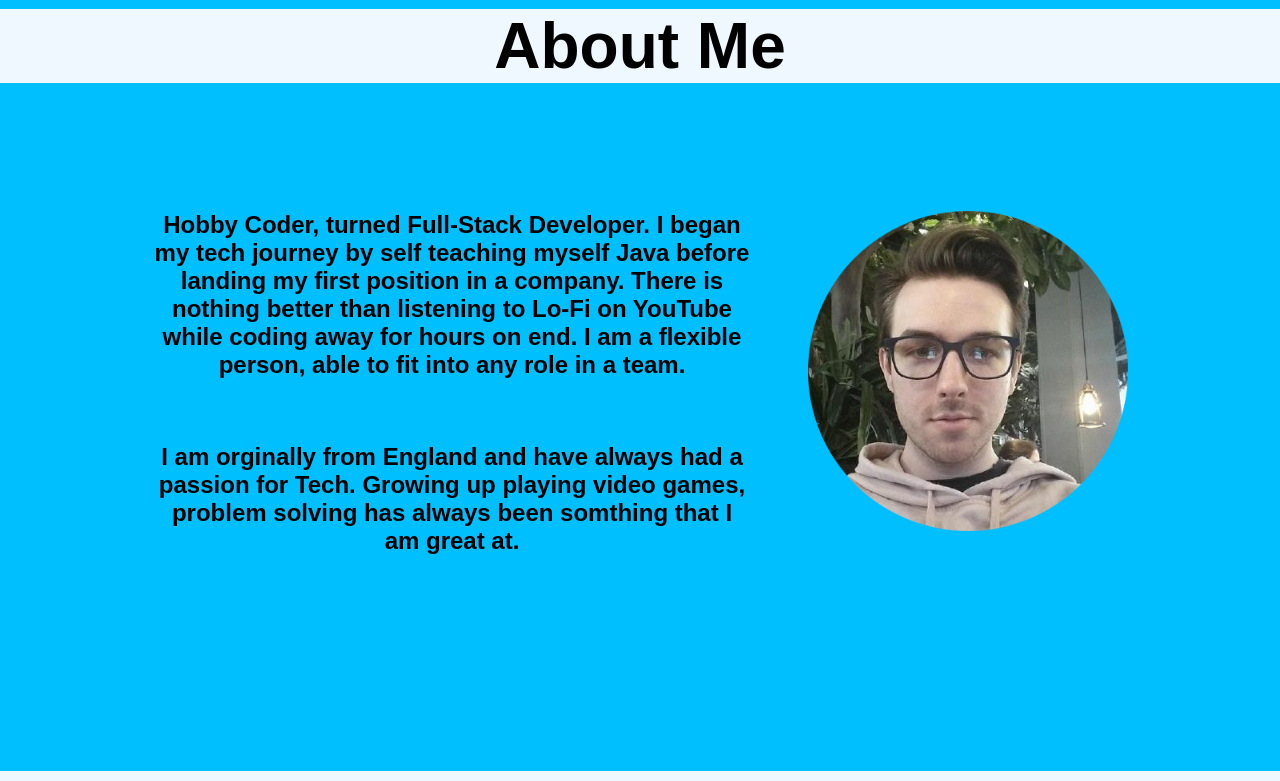
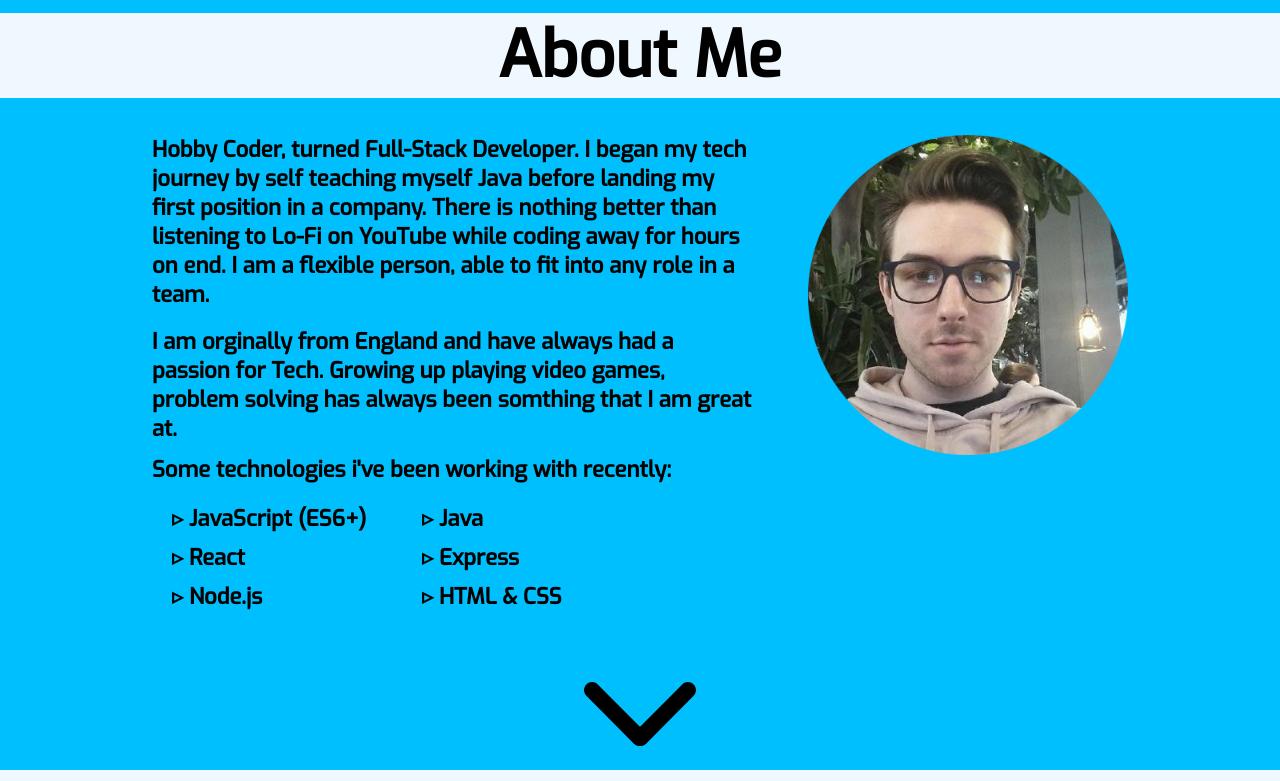
Before and after one commit to MichaelWearing/Portfolio, a React (Create React App) app: page / in a window 1280 px wide. Shown: the part 800-1581 px from the top of the page. Built offline with nearby package versions, Linux system fonts and the light colour scheme.

Commit message:
Changed font and added arrow and skills to about section

```diff
--- a/public/index.html
+++ b/public/index.html
@@ -4,7 +4,7 @@
     <meta charset="utf-8" />
     <link rel="icon" href="%PUBLIC_URL%/favicon.ico" />
     <link rel="preconnect" href="https://fonts.gstatic.com">
-    <link href="https://fonts.googleapis.com/css2?family=Dosis:wght@700&display=swap" rel="stylesheet">
+    <link href="https://fonts.googleapis.com/css2?family=Exo:wght@500&display=swap" rel="stylesheet">
     <meta name="viewport" content="width=device-width, initial-scale=1" />
     <meta name="theme-color" content="#000000" />
     <meta
--- a/src/components/About/AboutElements.js
+++ b/src/components/About/AboutElements.js
@@ -1,4 +1,5 @@
-import styled from "styled-components";
+import styled, { keyframes } from "styled-components";
+import { Link } from "react-scroll";
 
 export const AboutH1 = styled.h1`
   background: aliceblue;
@@ -6,7 +7,7 @@ export const AboutH1 = styled.h1`
   text-align: center;
   font-size: 8vh;
 
-  ${'' /* padding-bottom: 7vh; */}
+  ${"" /* padding-bottom: 7vh; */}
 `;
 
 export const AboutContent = styled.div`
@@ -16,7 +17,7 @@ export const AboutContent = styled.div`
   border-radius: 16px;
   margin: auto;
   max-width: 61em;
-  min-height: 86vh;
+  min-height: 70vh;
   align-content: center;
 `;
 
@@ -27,27 +28,27 @@ export const AboutText = styled.div`
 `;
 
 export const AboutText1 = styled.p`
-  ${'' /* background: deepskyblue; */}
+  ${"" /* background: deepskyblue; */}
 
-  ${'' /* padding: 0 400px; */}
-  padding-bottom: 8vh;
-  text-align: center;
-  font-size: 24px;
-  min-height: 25vh;
+  ${"" /* padding: 0 400px; */}
+  ${'' /* padding-bottom: 8vh; */}
+  ${'' /* text-align: center; */}
+  font-size: 22px;
+  min-height: 24vh;
 
-  ${'' /* @media screen and (min-width: 1500px) {
+  ${"" /* @media screen and (min-width: 1500px) {
     padding: 0 550px;
   } */}
 `;
 export const AboutText2 = styled.p`
-  ${'' /* background: deepskyblue; */}
+  ${"" /* background: deepskyblue; */}
 
-  ${'' /* padding: 0 400px 43vh 400px; */}
-  text-align: center;
-  font-size: 24px;
-  min-height: 25vh;
+  ${"" /* padding: 0 400px 43vh 400px; */}
+  ${'' /* text-align: center; */}
+  font-size: 22px;
+  min-height: 16vh;
 
-  ${'' /* @media screen and (min-width: 1500px) {
+  ${"" /* @media screen and (min-width: 1500px) {
     padding: 0 550px;
   } */}
 `;
@@ -56,3 +57,61 @@ export const MikeyImg = styled.img`
   height: 20em;
   width: 20em;
 `;
+
+export const AboutSkills = styled.p`
+  font-size: 22px;
+  min-height: 18vh;
+
+  ${"" /* @media screen and (min-width: 1500px) {
+    padding: 0 550px;
+  } */}
+`;
+
+export const SkillList = styled.ul`
+  display: grid;
+  grid-template-columns: repeat(2, minmax(140px, 250px));
+  padding: 0px;
+  margin: 20px 0px 0px;
+  overflow: hidden;
+  list-style: none;
+`;
+export const Skill = styled.li`
+  position: relative;
+  margin-bottom: 10px;
+  padding-left: 20px;
+`;
+
+const bounce = keyframes`
+10%{
+  transform: translateY(-10vh);
+}
+30%{
+  transform: translateY(0vh);
+}
+70%{
+  transform: translateY(-10vh);
+}
+100%{
+  transform: translateY(0vh);
+}
+`;
+
+export const ArrowLink = styled(Link)`
+  cursor: pointer;
+
+  &:hover {
+    opacity: 0.7;
+  }
+
+  animation: ${bounce} 3s;
+`;
+
+export const InfoArrow = styled.img`
+  display: flex;
+
+  min-height: 14vh;
+
+  width: 100%;
+  height: 100px;
+  padding: 0 400px;
+`;
--- a/src/components/About/index.js
+++ b/src/components/About/index.js
@@ -1,15 +1,28 @@
 import React from "react";
 
 import mikey from "../../images/MikeyCircle.png";
+import arrow from "../../images/ArrowDown.svg";
 
-import { AboutH1, AboutContent, AboutText, AboutText1, AboutText2, MikeyImg } from "./AboutElements";
+import {
+  AboutH1,
+  AboutContent,
+  AboutText,
+  AboutText1,
+  AboutText2,
+  AboutSkills,
+  MikeyImg,
+  SkillList,
+  Skill,
+  ArrowLink,
+  InfoArrow
+} from "./AboutElements";
 
 export default function About() {
   return (
     <>
       <AboutH1 id="about">About Me</AboutH1>
-      <AboutContent >
-        <AboutText >
+      <AboutContent>
+        <AboutText>
           <AboutText1>
             Hobby Coder, turned Full-Stack Developer. I began my tech journey by
             self teaching myself Java before landing my first position in a
@@ -22,9 +35,23 @@ export default function About() {
             Growing up playing video games, problem solving has always been
             somthing that I am great at.
           </AboutText2>
+          <AboutSkills>
+            Some technologies i've been working with recently:
+            <SkillList>
+              <Skill>▹ JavaScript (ES6+)</Skill>
+              <Skill>▹ Java</Skill>
+              <Skill>▹ React</Skill>
+              <Skill>▹ Express</Skill>
+              <Skill>▹ Node.js</Skill>
+              <Skill>▹ HTML & CSS</Skill>
+            </SkillList>
+          </AboutSkills>
         </AboutText>
         <MikeyImg src={mikey} />
       </AboutContent>
+      <ArrowLink to="projects" smooth={true} offset={-50}>
+          <InfoArrow src={arrow} />
+        </ArrowLink>
     </>
   );
 }
--- a/src/components/Info/InfoElements.js
+++ b/src/components/Info/InfoElements.js
@@ -32,17 +32,52 @@ export const InfoPTag = styled.p`
   font-size: 2vh;
 `;
 
+const fadeIn = keyframes`
+from {
+  opacity: 0;
+}
+to {
+  opacity: 1;
+}
+`;
+/* const fadeIn = keyframes`
+0%{
+  opacity: 0;
+}
+20%{
+  opacity: 0.2;
+}
+40%{
+  opacity: 0.4;}
+60%{
+  opacity: 0.6;
+}
+80%{
+  opacity: 0.8;
+}
+100%{
+  opacity: 1;
+}
+`; */
+
 export const InfoGreeting = styled.p`
   color: deepskyblue;
   font-size: 4vh;
+
+  ${"" /* animation: ${fadeIn} 2s; */}
+  animation: ${fadeIn} 4s;
 `;
 
 export const InfoH1 = styled.h1`
   font-weight: 900;
   font-size: 12vh;
+
+  animation: ${fadeIn} 8s;
 `;
 export const InfoH2 = styled.h1`
   font-size: 45px;
+
+  animation: ${fadeIn} 12s;
 `;
 
 export const InfoImg = styled.img`
--- a/src/index.css
+++ b/src/index.css
@@ -2,8 +2,7 @@
 	margin: 0;
 	padding: 0;
 	box-sizing: border-box;
-	/* font-family: 'Dosis', sans-serif; */
-	font-family: sans-serif;
+	font-family: 'Exo', sans-serif;
 	font-weight: 600;
 }
 
```
Also changed, not shown: 1 other file (tests, documents, lock files or other folders).
